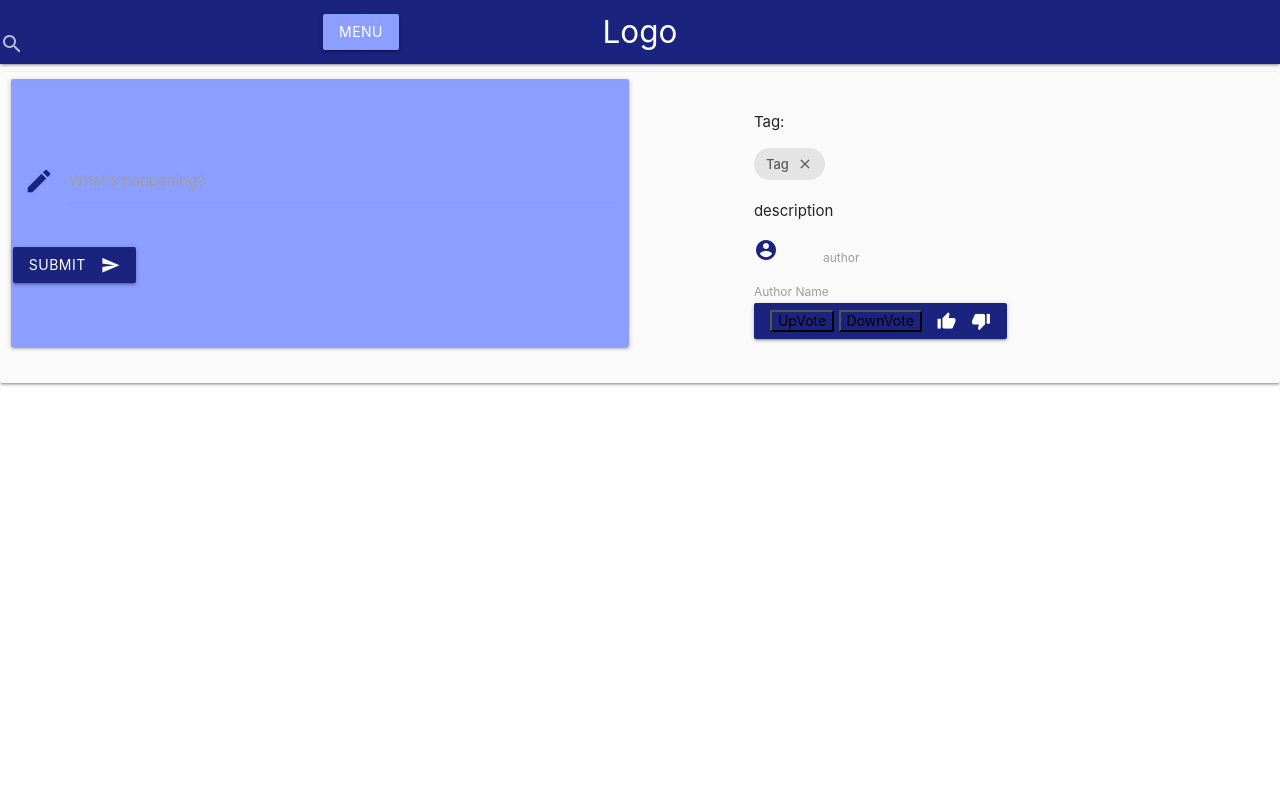
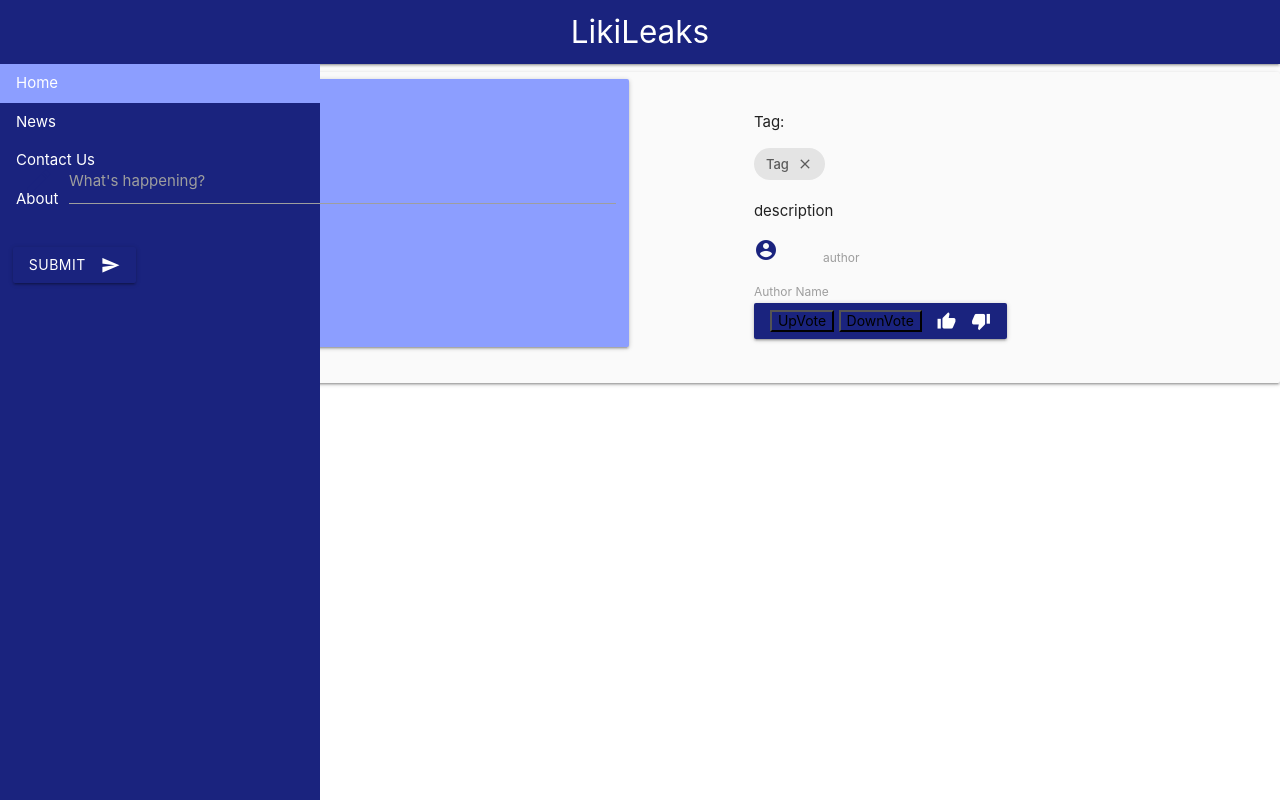
Before and after one commit to amirmrad/likileeks, a website: page static/index.html in a window 1280 px wide. Drawn offline with nearby package versions, Linux system fonts and the light colour scheme; no server answers.

Commit message:
redid styling

```diff
--- a/static/index.html
+++ b/static/index.html
@@ -15,23 +15,23 @@
   <body>
     <nav>
     <div class="nav-wrapper indigo darken-4">
-      <a href="#" class="brand-logo center">Logo</a>
+      <a href="#" class="brand-logo center">LikiLeaks</a>
       <ul>
-          <li>
           <form>
             <div>
-              <div class="input-field">
-                <input id="search" type="search" required>
-                <label for="search"><i class="material-icons">search</i></label>
-                <i class="material-icons">close</i>
+                <!-- <li>
+                    <a id='menuItem'class='dropdown-trigger btn indigo accent-1' href='#' data-target='dropdown1'>Menu</a>
+                </li> -->
               </div>
-            </div>
-            </form>
-            </li>
-          <li>
-            <a id='menuItem'class='dropdown-trigger btn indigo accent-1' href='#' data-target='dropdown1'>Menu</a>
-          </li>
+          </form>
       </ul>
+
+          <div class="input-field" style="position: absolute; right : 0; top : 25%; height : 30px">
+             <input id="search" type="search" required>
+             <!-- <label id="searchIcon" for="search"><i class="material-icons">search</i></label> -->
+             <!-- <i class="material-icons">close</i> -->
+           </div>
+
 
 
                               <!-- Dropdown Trigger -->
@@ -41,12 +41,79 @@
           <li class="divider" tabindex="-1"></li>
           <li><a href="#!"><i class="material-icons"style="color:#8c9eff;">view_module</i><p style="color:rgb(255, 255, 255);">News</p> </a></li>
           <li class="divider" tabindex="-1"></li>
-          <li><a href="#!"><i class="material-icons"style="color:#8c9eff";>phone_iphone</i><p style="color:rgb(255, 255, 255);">Contact</p></a></li><li class="divider" tabindex="-1"></li>
+          <li><a href="#!"><i class="material-icons"style="color:#8c9eff";>phone_iphone</i><p style="color:rgb(255, 255, 255);">Contact Us</p></a></li><li class="divider" tabindex="-1"></li>
           <li><a href="#!"><i class="material-icons"style="color:#8c9eff;">cloud</i><p style="color:rgb(255, 255, 255);">About</p></a></li>
         </ul>
      </div>
    </nav>
 
+
+
+   <head>
+   <style>
+   body {
+     margin: 0;
+   }
+
+   ul {
+     list-style-type: none;
+     margin: 0;
+     padding: 0;
+     width: 25%;
+     background-color: #1a237e;
+     position: fixed;
+     height: 100%;
+     overflow: auto;
+   }
+
+   li a {
+     display: block;
+     color: #ffffff;
+     padding: 8px 16px;
+     text-decoration: none;
+   }
+
+   li a.active {
+     background-color: #8c9eff;
+     color: white;
+   }
+
+   li a:hover:not(.active) {
+     background-color: #c5cae9;
+     color: white;
+   }
+   </style>
+   </head>
+   <body>
+
+   <ul>
+     <li><a class="active" href="#home">Home</a></li>
+     <li><a href="#news">News</a></li>
+     <li><a href="#contact">Contact Us</a></li>
+     <li><a href="#about">About</a></li>
+   </ul>
+
+   </body>
+
+
+
+
+   <!-- <div class="row indigo darken-4" id=sideBar>
+      <div class="container ">
+          <ul id="slide-out" class="side-nav">
+              <li><div class="user-view">
+                <div class="background"></div>
+              </div>
+              </div></li>
+
+              <li><a class="waves-effect" href="#!"><i class="material-icons">code</i>HTML5</a></li>
+              <li><a class="waves-effect" href="#!"><i class="material-icons">flare</i>CSS3</a></li>
+              <li><a class="waves-effect" href="#!"><i class="material-icons">desktop_mac</i>Bootstrap 3</a></li>
+              <li><a class="waves-effect" href="#!"><i class="material-icons">laptop_mac</i>Bootstrap 4</a></li>
+              <li><a class="waves-effect" href="#!"><i class="material-icons">dvr</i>Materialize CSS</a></li>
+          </ul>
+      </div>
+  </div> -->
 
 
   <div  class="row" id="container2">
```
Also changed, not shown: static/style.css (+12 -1 lines).
